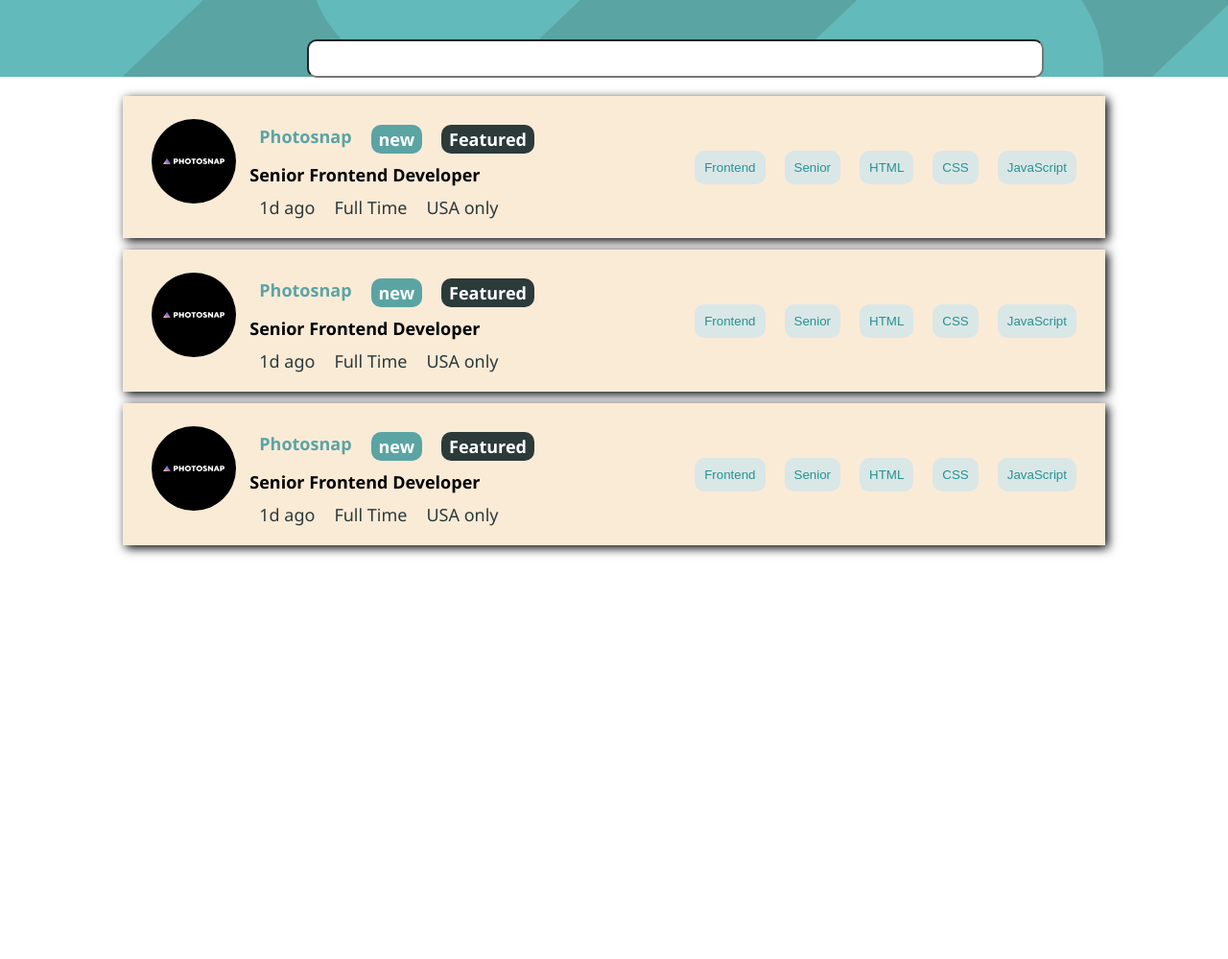
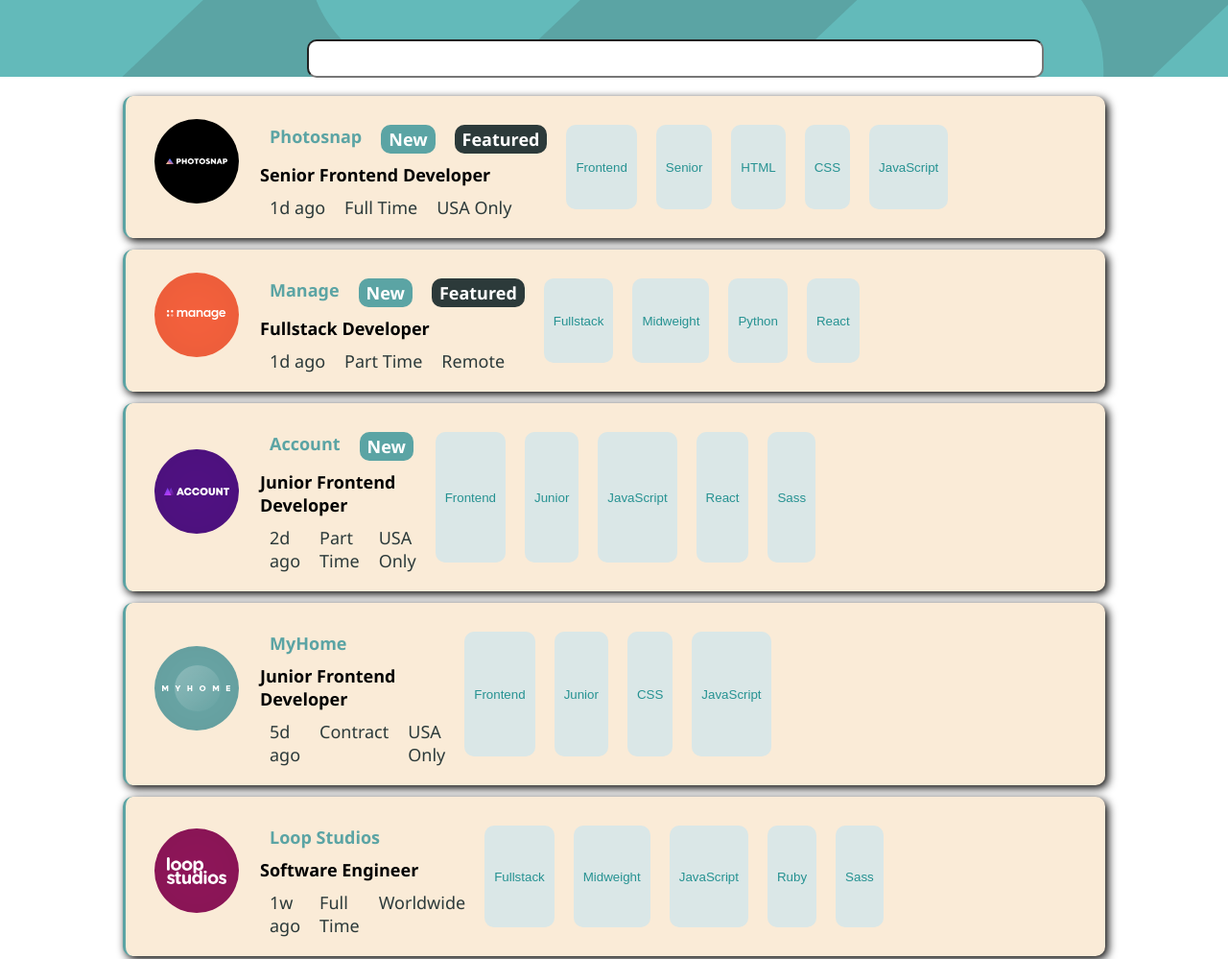
Before and after one commit to Pe-te-r/Job_Listing, a plain HTML site: page index.html in a window 1280 px wide. Shown: the top 999 px of the page at 96% size. Before the commit the page ends 800 px from the top, so only its background shows below. Drawn offline with Linux system fonts and the light colour scheme.

Commit message:
added json data

```diff
--- a/index.html
+++ b/index.html
@@ -14,8 +14,9 @@
   <nav>
     <input type="text" class="search">
   </nav>
-  <main>
-    <section>
+  <main id="jobListing">
+
+    <!-- <section>
       <div class="image"><img src="./images/photosnap.svg" alt="" srcset=""></div>
       <div class="info">
         <div class="infoLeft">
@@ -38,7 +39,6 @@
         </div>
 
       </div>
-        <!-- <div class="infoRight"> -->
           <div class="infoRightInner">
             <button>Frontend</button>
             <button>Senior</button>
@@ -47,90 +47,15 @@
             <button>JavaScript</button>
           </div>
 
-        <!-- </div> -->
 
 
     </section>
-
-    <section>
-      <div class="image"><img src="./images/photosnap.svg" alt="" srcset=""></div>
-      <div class="info">
-        <div class="infoLeft">
-
-          <div class="infoLeftTop">
-            <h3>Photosnap</h3>
-            <h3>new</h3>
-            <h3>Featured</h3>
-          </div>
-
-          <div class="infoLeftMiddle">
-            <h4>Senior Frontend Developer</h4>
-          </div>
-
-          <div class="infoLeftBottom">
-            <p>1d ago</p>
-            <p>Full Time</p>
-            <p>USA only</p>
-          </div>
-        </div>
-
-      </div>
-
-      <!-- <div class="infoRight"> -->
-        <div class="infoRightInner">
-          <button>Frontend</button>
-          <button>Senior</button>
-          <button>HTML</button>
-          <button>CSS</button>
-          <button>JavaScript</button>
-        </div>
-
-      <!-- </div> -->
-
-    </section>
-
-    <section>
-      <div class="image"><img src="./images/photosnap.svg" alt="" srcset=""></div>
-      <div class="info">
-        <div class="infoLeft">
-
-          <div class="infoLeftTop">
-            <h3>Photosnap</h3>
-            <h3>new</h3>
-            <h3>Featured</h3>
-          </div>
-
-          <div class="infoLeftMiddle">
-            <h4>Senior Frontend Developer</h4>
-          </div>
-
-          <div class="infoLeftBottom">
-            <p>1d ago</p>
-            <p>Full Time</p>
-            <p>USA only</p>
-          </div>
-        </div>
-
-      </div>
-
-      <div class="infoRight">
-        <div class="infoRightInner">
-          <button>Frontend</button>
-          <button>Senior</button>
-          <button>HTML</button>
-          <button>CSS</button>
-          <button>JavaScript</button>
-        </div>
-
-      </div>
-
-    </section>
-
-
+ -->
 
   </main>
 
 
 
 </body>
+<script src="index.js"></script>
 </html>
--- /dev/null
+++ b/index.js
@@ -0,0 +1,75 @@
+async function importData() {
+    try {
+        const response = await fetch('data.json');
+        const data = await response.json();
+        return data;
+    } catch (error) {
+        console.error('Error fetching data:', error);
+    }
+}
+
+function generateJobListing(job) {
+    const jobListing = document.createElement('section');
+    jobListing.classList.add('job-listing');
+
+    const image = document.createElement('div');
+    image.classList.add('image');
+    image.innerHTML = `<img src="${job.logo}" alt="${job.company}" srcset="">`;
+
+    const info = document.createElement('div');
+    info.classList.add('info');
+
+    const infoLeft = document.createElement('div');
+    infoLeft.classList.add('infoLeft');
+
+    const infoLeftTop = document.createElement('div');
+    infoLeftTop.classList.add('infoLeftTop');
+    infoLeftTop.innerHTML = `
+        <h3>${job.company}</h3>
+        ${job.new ? '<h3>New</h3>' : ''}
+        ${job.featured ? '<h3>Featured</h3>' : ''}
+    `;
+
+    const infoLeftMiddle = document.createElement('div');
+    infoLeftMiddle.classList.add('infoLeftMiddle');
+    infoLeftMiddle.innerHTML = `<h4>${job.position}</h4>`;
+
+    const infoLeftBottom = document.createElement('div');
+    infoLeftBottom.classList.add('infoLeftBottom');
+    infoLeftBottom.innerHTML = `
+        <p>${job.postedAt}</p>
+        <p>${job.contract}</p>
+        <p>${job.location}</p>
+    `;
+
+    const infoRightInner = document.createElement('div');
+    infoRightInner.classList.add('infoRightInner');
+
+    const rolesAndSkills = [job.role, job.level, ...job.languages, ...job.tools];
+    rolesAndSkills.forEach(item => {
+        const button = document.createElement('button');
+        button.classList.add('button');
+        button.innerHTML = item;
+        infoRightInner.appendChild(button);
+    });
+
+    infoLeft.appendChild(infoLeftTop);
+    infoLeft.appendChild(infoLeftMiddle);
+    infoLeft.appendChild(infoLeftBottom);
+    info.appendChild(infoLeft);
+    info.appendChild(infoRightInner);
+    jobListing.appendChild(image);
+    jobListing.appendChild(info);
+
+    return jobListing;
+}
+
+window.addEventListener('DOMContentLoaded', async () => {
+    const jobsData = await importData();
+    if (jobsData && jobsData.length) {
+        jobsData.forEach((job) => {
+            const jobListing = generateJobListing(job);
+            document.querySelector('#jobListing').appendChild(jobListing);
+        });
+    }
+});
--- a/style.css
+++ b/style.css
@@ -37,6 +37,8 @@ main section{
     background-color: antiquewhite;
     box-shadow: 3px 3px 10px black;
     padding: 20px;
+    border-radius: 10px;
+    border-left: 3px solid hsl(180, 29%, 50%);
 }
 main section .image{
     width: 100px;
```
